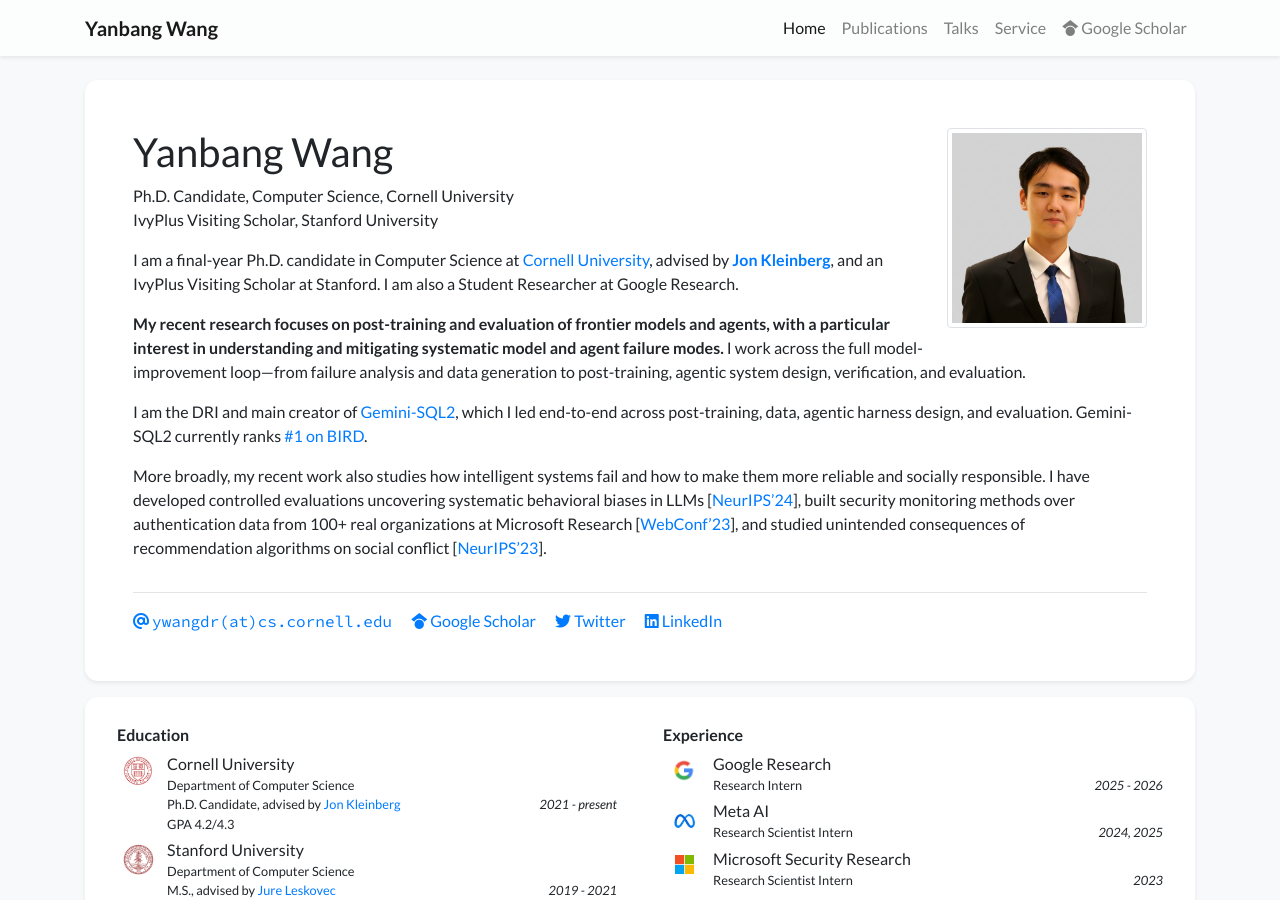
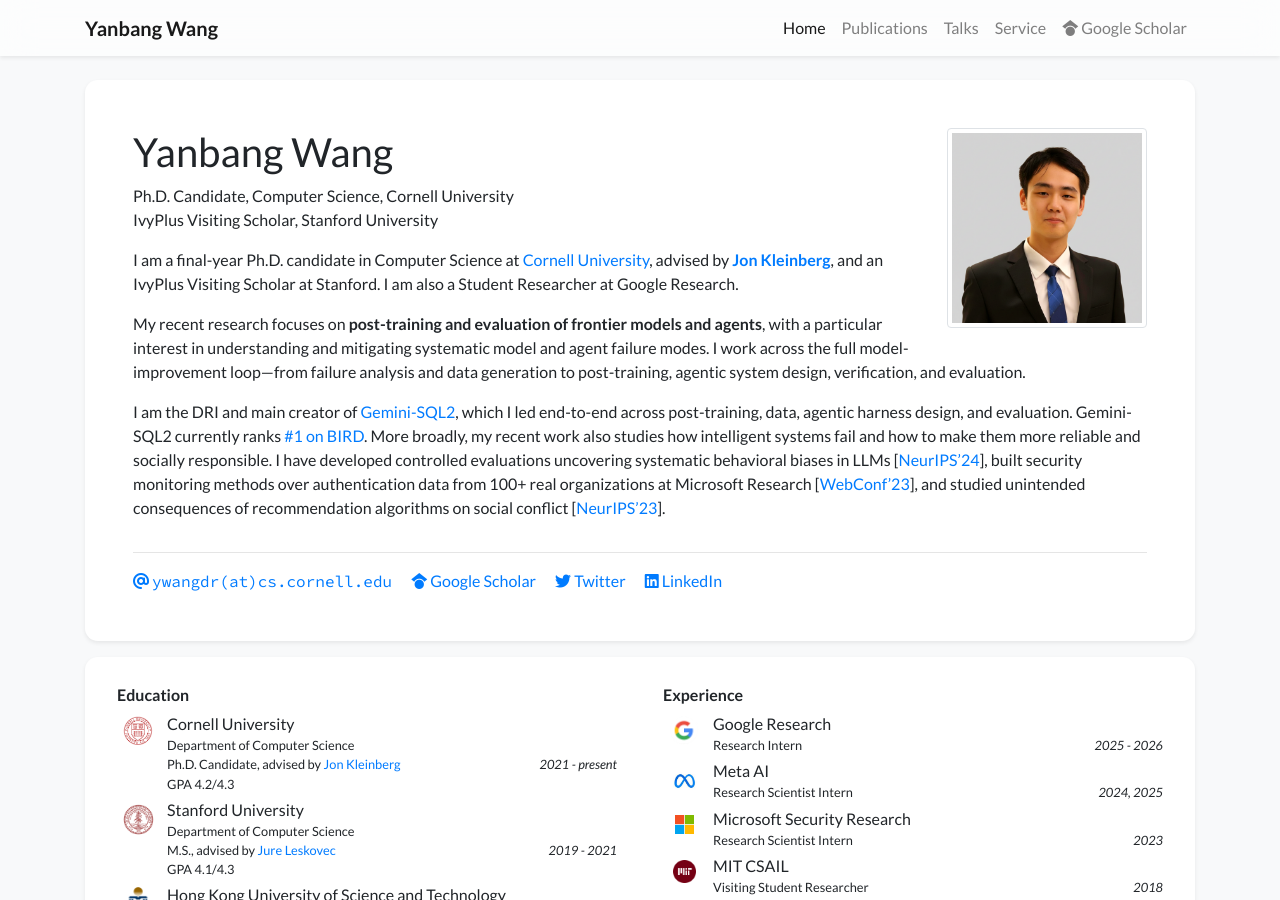
Before and after one commit to Abel0828/abel0828.github.io, a Jekyll site: the page built from index.html, in a window 1280 px wide and 900 px high. Built offline with Jekyll 4.4.1, drawn with Linux system fonts in a browser that asks for light colours; nearby versions of some CDN libraries; a style sheet for code colours, icons or effects is not loaded; part of the change alters nothing that is shown.

```diff
--- a/_data/profile.yml
+++ b/_data/profile.yml
@@ -22,8 +22,8 @@ short_bio: >-
     and an IvyPlus Visiting Scholar at Stanford. I am also a Student Researcher at Google Research.
   </p>
   <p>
-    <strong>My recent research focuses on post-training and evaluation of frontier models and agents,
-    with a particular interest in understanding and mitigating systematic model and agent failure modes.</strong>
+    My recent research focuses on <strong>post-training and evaluation of frontier models and agents</strong>,
+    with a particular interest in understanding and mitigating systematic model and agent failure modes.
     I work across the full model-improvement loop&mdash;from failure analysis and data generation to
     post-training, agentic system design, verification, and evaluation.
   </p>
@@ -32,8 +32,6 @@ short_bio: >-
     <a href="https://www.linkedin.com/posts/googleresearch_introducing-gemini-sql2-our-breakthrough-activity-7471241516003356672-wxOZ" target="_blank">Gemini-SQL2</a>,
     which I led end-to-end across post-training, data, agentic harness design, and evaluation.
     Gemini-SQL2 currently ranks <a href="https://bird-bench.github.io/" target="_blank">#1 on BIRD</a>.
-  </p>
-  <p>
     More broadly, my recent work also studies how intelligent systems fail and how to make
     them more reliable and socially responsible. I have developed
     controlled evaluations uncovering systematic behavioral biases in LLMs
```
